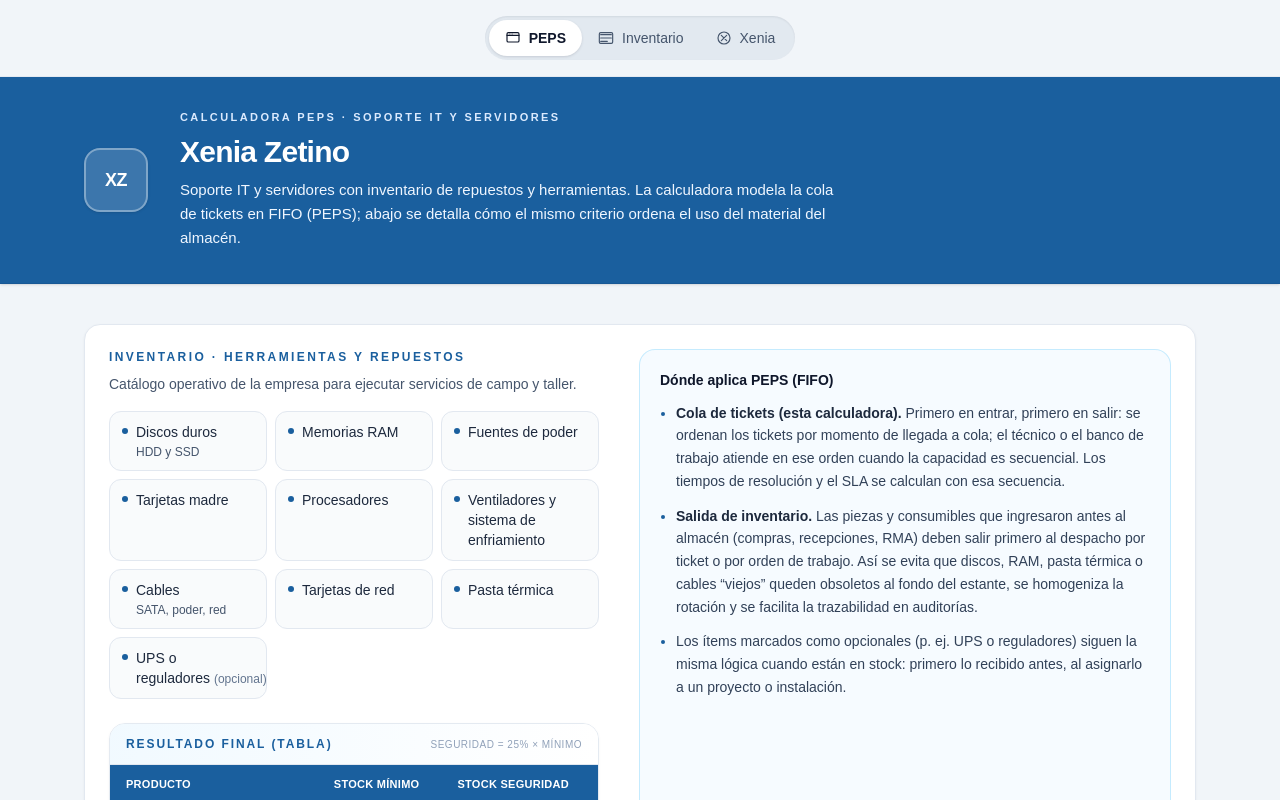
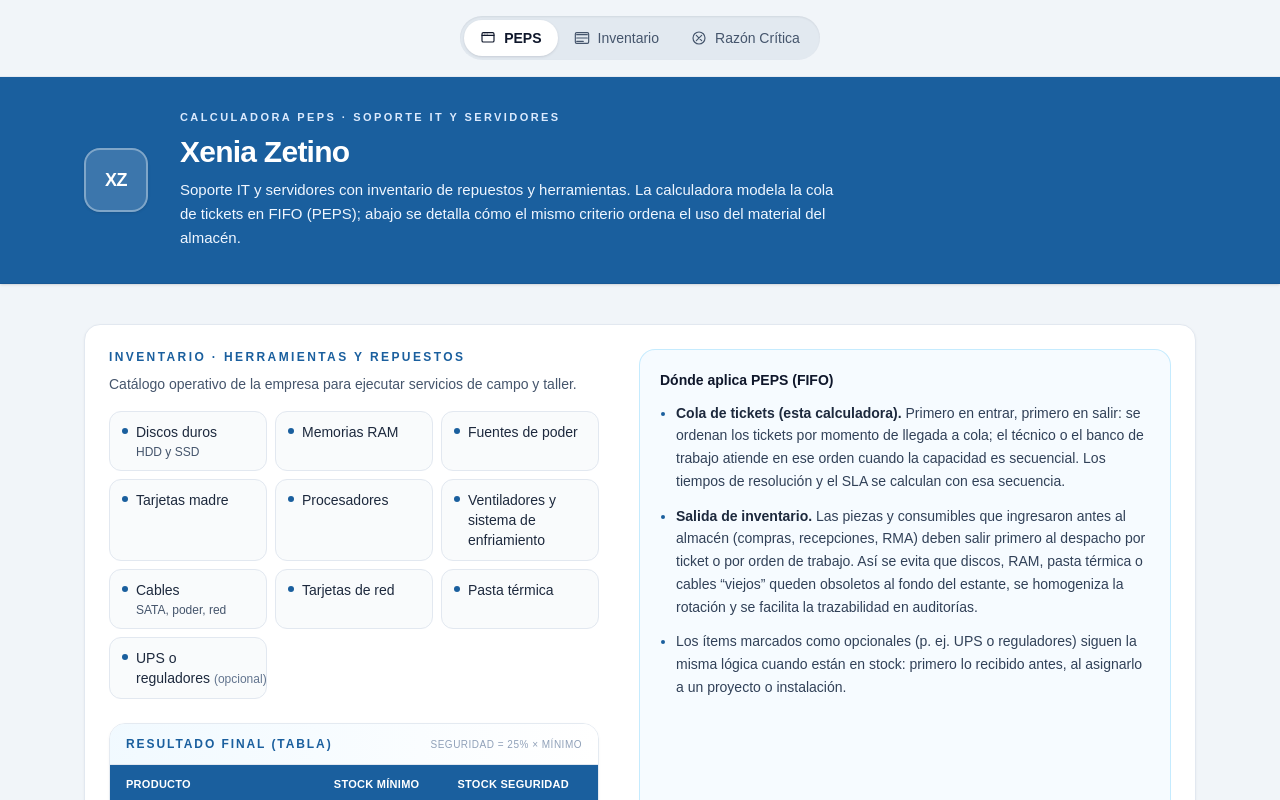
Before and after one commit to Carlosm99/xenia, a Next.js app: page / in a window 1280 px wide. Shown: the top 800 px of the page. Built offline with nearby package versions, Linux system fonts and the light colour scheme.

Commit message:
remove it

```diff
--- a/app/page.tsx
+++ b/app/page.tsx
@@ -304,7 +304,9 @@ export default function Home() {
   const [results, setResults] = useState<ResultRow[] | null>(null);
   const [formulasOpen, setFormulasOpen] = useState(false);
   const [inventoryFormulasOpen, setInventoryFormulasOpen] = useState(false);
-  const [mainTab, setMainTab] = useState<"peps" | "inventario" | "xenia">(
+  const [mainTab, setMainTab] = useState<
+    "peps" | "inventario" | "razon-critica"
+  >(
     "peps",
   );
   const [inventorySkuRows, setInventorySkuRows] = useState<InventorySkuRow[]>(
@@ -550,13 +552,13 @@ export default function Home() {
             <button
               type="button"
               role="tab"
-              id="tab-xenia"
-              aria-selected={mainTab === "xenia"}
-              aria-controls="panel-xenia"
-              tabIndex={mainTab === "xenia" ? 0 : -1}
-              onClick={() => setMainTab("xenia")}
+              id="tab-razon-critica"
+              aria-selected={mainTab === "razon-critica"}
+              aria-controls="panel-razon-critica"
+              tabIndex={mainTab === "razon-critica" ? 0 : -1}
+              onClick={() => setMainTab("razon-critica")}
               className={
-                mainTab === "xenia"
+                mainTab === "razon-critica"
                   ? "flex shrink-0 touch-manipulation items-center gap-1.5 whitespace-nowrap rounded-full bg-white px-3 py-2 text-xs font-semibold text-slate-900 shadow-sm shadow-slate-900/10 sm:gap-2 sm:px-4 sm:text-sm"
                   : "flex shrink-0 touch-manipulation items-center gap-1.5 whitespace-nowrap rounded-full px-3 py-2 text-xs font-medium text-slate-600 transition hover:text-slate-800 sm:gap-2 sm:px-4 sm:text-sm"
               }
@@ -572,7 +574,7 @@ export default function Home() {
                 <circle cx="12" cy="12" r="9" />
                 <path d="M8 8l8 8M16 8l-8 8" strokeLinecap="round" />
               </svg>
-              Xenia
+              Razón Crítica
             </button>
             </div>
           </div>
@@ -580,10 +582,10 @@ export default function Home() {
       </div>
 
       <div
-        id="panel-xenia"
+        id="panel-razon-critica"
         role="tabpanel"
-        aria-labelledby="tab-xenia"
-        hidden={mainTab !== "xenia"}
+        aria-labelledby="tab-razon-critica"
+        hidden={mainTab !== "razon-critica"}
       >
         <main className="mx-auto max-w-6xl px-3 pb-10 pt-6 sm:px-5 sm:pb-10 sm:py-10">
           <section className={`${cardClass} mb-6`}>
```
